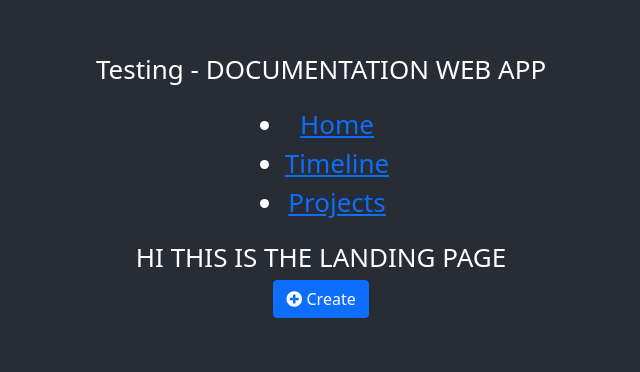
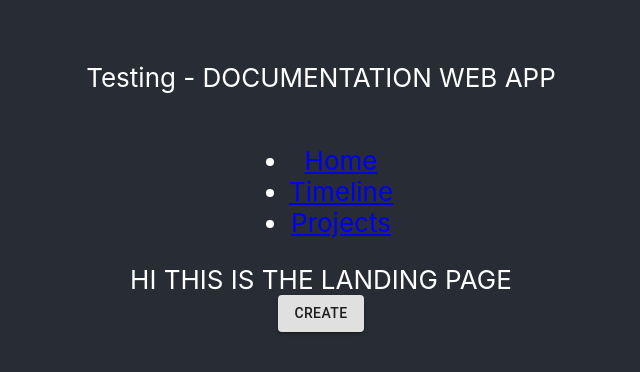
Before and after one commit to shinhs0506/VCL-content-platform, a React (Create React App) app in the folder client/: page / in a window 1280 px wide. Shown: the part 216-588 px from the top of the page, without its empty margins (319-959 px from the left). Built offline with nearby package versions, Linux system fonts and the light colour scheme.

Commit message:
classNames update, makeStyles added

```diff
--- a/client/package.json
+++ b/client/package.json
@@ -4,6 +4,7 @@
   "private": true,
   "dependencies": {
     "@fortawesome/fontawesome-free": "^5.15.3",
+    "@material-ui/core": "^4.11.4",
     "@testing-library/jest-dom": "^5.11.9",
     "@testing-library/react": "^11.2.5",
     "@testing-library/user-event": "^12.8.3",
@@ -14,6 +15,7 @@
     "@types/react-router-dom": "^5.1.7",
     "axios": "^0.21.1",
     "bootstrap": "^5.0.1",
+    "classnames": "^2.3.1",
     "react": "^17.0.1",
     "react-bootstrap": "^1.6.0",
     "react-dom": "^17.0.1",
--- a/client/src/App.tsx
+++ b/client/src/App.tsx
@@ -40,7 +40,7 @@ function App() {
             </Route>
           </Switch>
         </Router>
-        <GenericButton text="Create" type="create" className="successfully-classed"/>
+        <GenericButton text="Create" className="successfully-classed"/>
       </header>
     </div>
   );
--- a/client/src/generic/GenericButton.tsx
+++ b/client/src/generic/GenericButton.tsx
@@ -1,32 +1,28 @@
-import Button from 'react-bootstrap/Button';
-import './GenericButton.css'
+import { Button } from '@material-ui/core';
+import { makeStyles } from '@material-ui/core/styles';
+
+var classNames = require('classnames');
 
 interface ButtonProps {
     text?: string
-    size?: "sm" | "lg" | undefined
-    type?: "create" | "get" | "delete"
+    // size?: "sm" | "lg" | undefined
+    // type?: "create" | "get" | "delete"
     className: string
 }
 
-function renderSwitch(type: string | undefined) {
-    switch(type) {
-        case "create":
-            return <i className="fas fa-plus-circle"/>;
-        case "get":
-            return <i className="fas fa-hand-point-right"/>;
-        case "delete":
-            return <i className="fas fa-times-circle"/>;
-    }
-}
+const useStyles = makeStyles({
+    root: {
+        background: "red",
+    },
+  });
 
 export const GenericButton: React.FC<ButtonProps> = (props) => {
+
+    const classes = classNames(props.className);
+
     return (
-        <div className="Button-wrapper">
-            <Button className={props.className} variant="primary" size={props.size}>
-                {renderSwitch(props.type)}
-                {props.type && props.text && <span>&nbsp;</span>}
-                {props.text}
-            </Button>
-        </div>
+        <Button variant="contained" className={classes} >
+            {props.text}
+        </Button>
     );
 }
--- a/client/src/index.tsx
+++ b/client/src/index.tsx
@@ -3,7 +3,6 @@ import ReactDOM from 'react-dom';
 import './index.css';
 import App from './App';
 import reportWebVitals from './reportWebVitals';
-import 'bootstrap/dist/css/bootstrap.min.css';
 import '@fortawesome/fontawesome-free/css/all.css'
 
 
```
Also changed, not shown: 2 other files (tests, documents, lock files or other folders).
